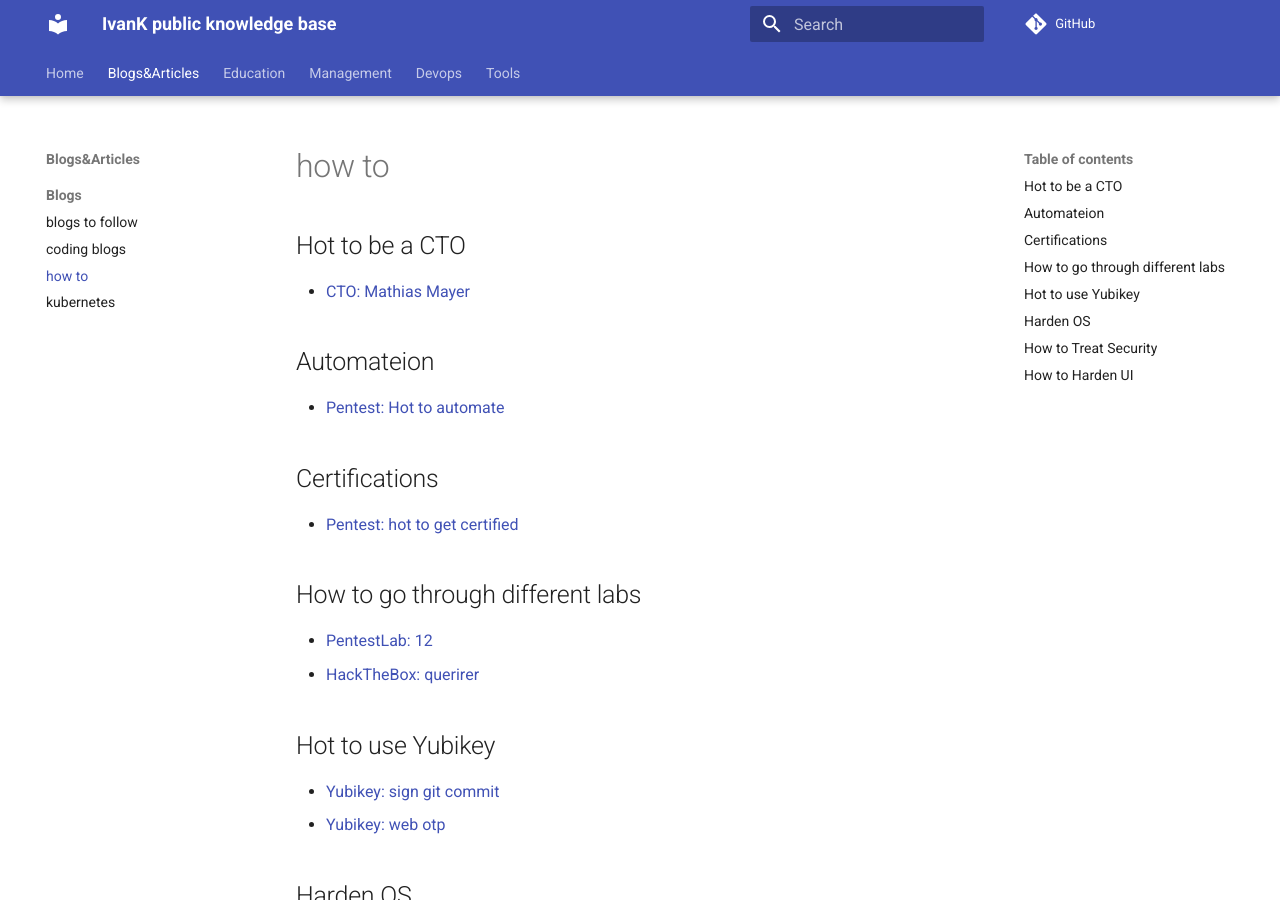
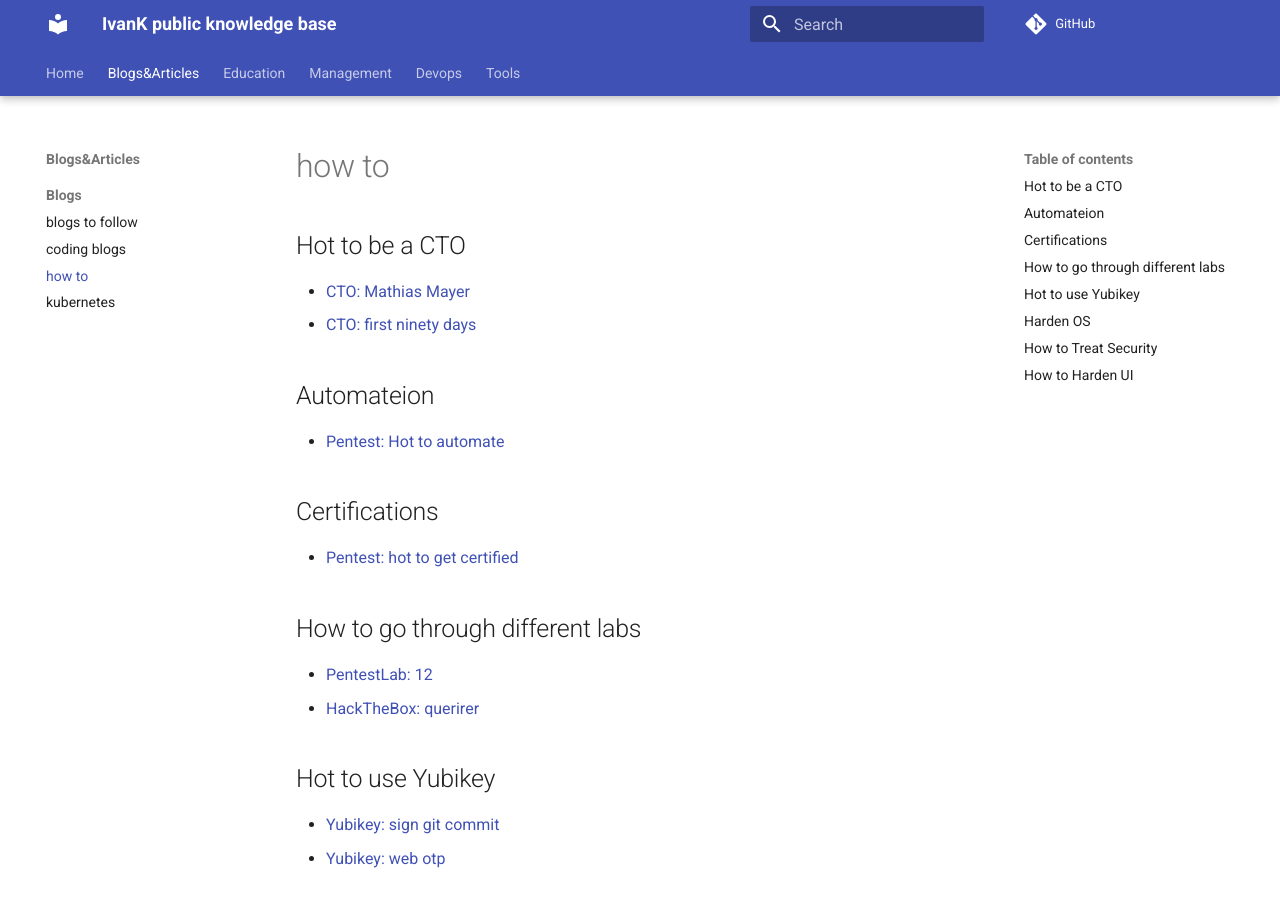
Before and after one commit to ivankatliarchuk/knowledge-base, an MkDocs documentation site: the page built from docs/blogs/how-to.md, in a window 1280 px wide and 900 px high. Built offline with MkDocs 1.6.1 and Material for MkDocs 9.7.7, drawn with Linux system fonts in a browser that asks for light colours; comment, search, counter and statistics services are not loaded.

Commit message:
update cto stuff

```diff
--- a/docs/blogs/how-to.md
+++ b/docs/blogs/how-to.md
@@ -9,6 +9,7 @@ date: 2021-03-24
 ## Hot to be a CTO
 
 - [CTO: Mathias Mayer](https://www.paperplanes.de/)
+- [CTO: first ninety days](https://lethain.com/first-ninety-days-cto-vpe/)
 
 ## Automateion
 
```
Also changed, not shown: docs/blogs/coding.md (+0 -1 lines).
